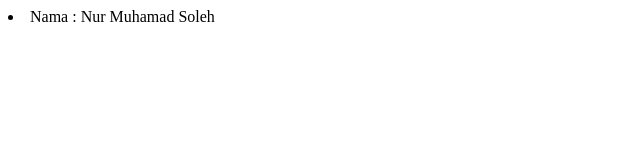
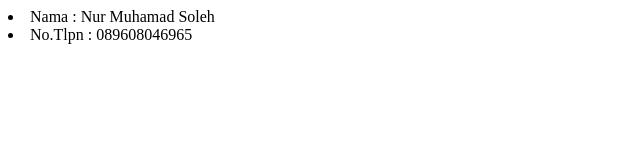
Before and after one commit to nurmuhamadsoleh/nurmuhamadsoleh.github.io, a plain HTML site: page coba1.html in a window 1280 px wide. Shown: the whole page, without its empty margins (0-640 px from the left). Drawn offline with Linux system fonts and the light colour scheme.

Commit message:
udpate No.Tlpn

```diff
--- a/coba1.html
+++ b/coba1.html
@@ -5,5 +5,6 @@
 </head>
 <body>
 	<li>Nama : Nur Muhamad Soleh</li>
+	<li>No.Tlpn : 089608046965</li>
 </body>
 </html>
```
